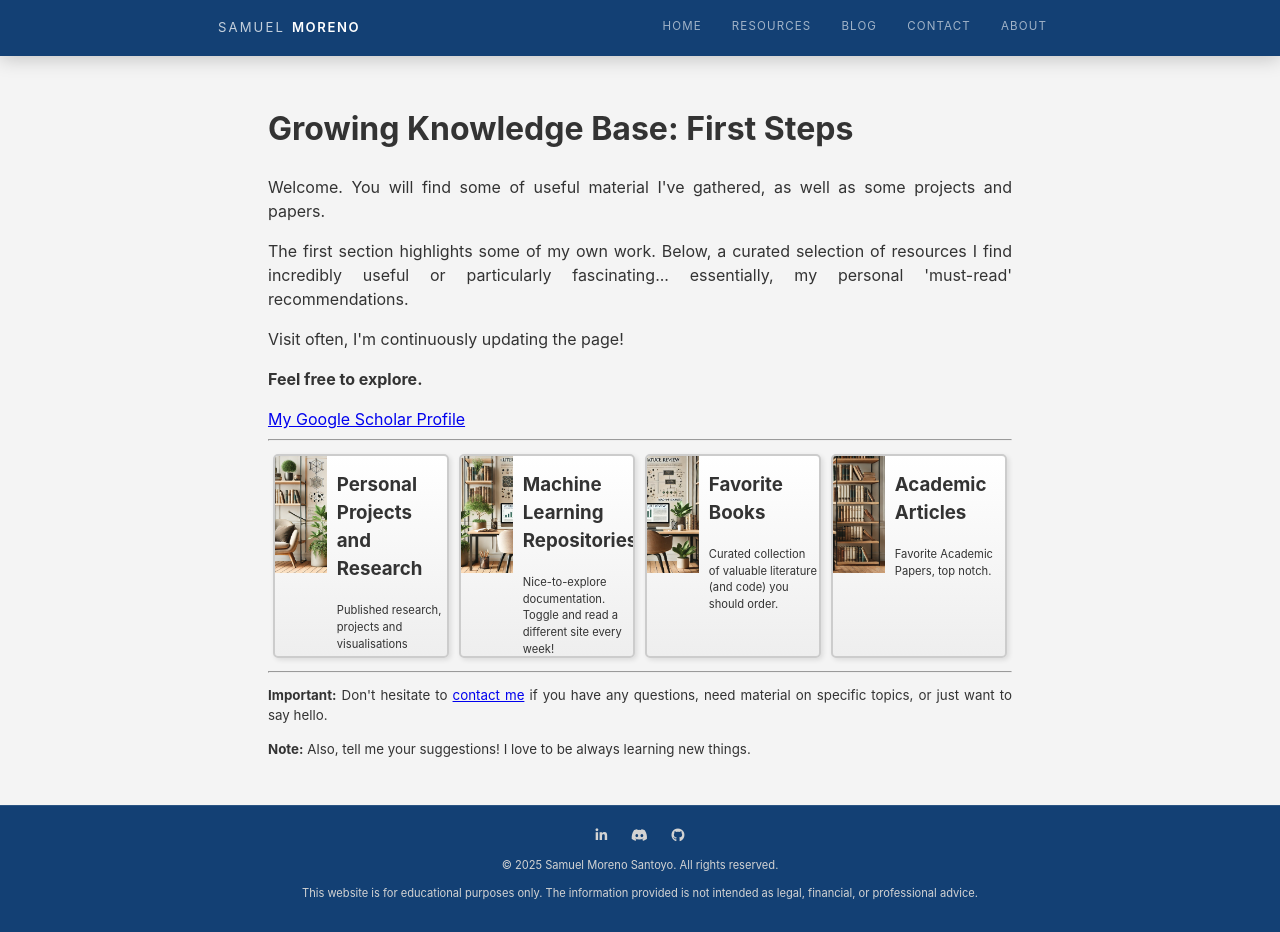
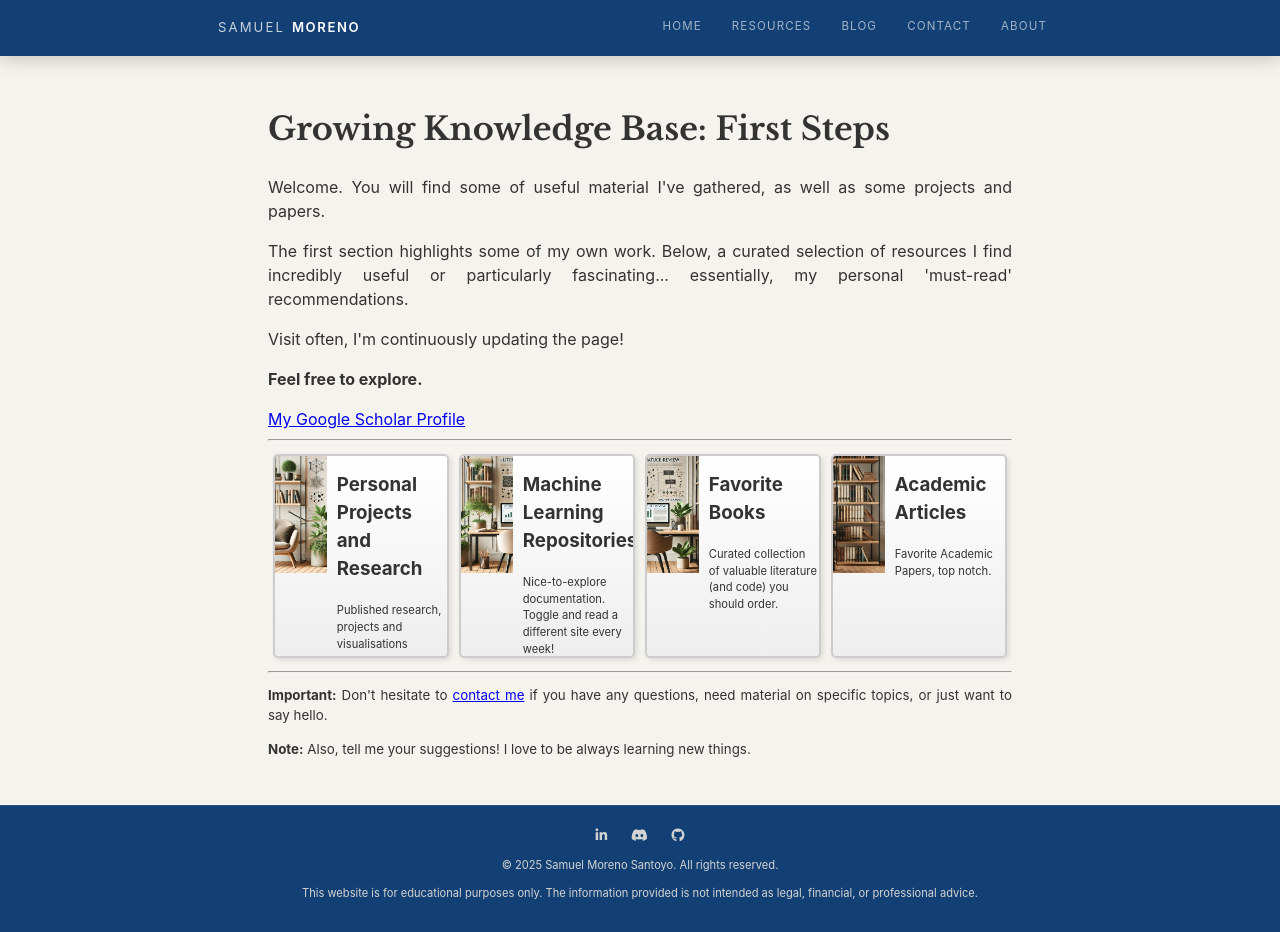
Before and after one commit to GregSom-MSc/GregSom-MSc.github.io, a Jekyll site: the page built from research.html, in a window 1280 px wide and 932 px high. Built offline with Jekyll 4.4.1, drawn with Linux system fonts in a browser that asks for light colours.

Commit message:
Google Fonts ad background.

```diff
--- a/_layouts/default.html
+++ b/_layouts/default.html
@@ -75,6 +75,9 @@
       content="{{ '/assets/Images/favicon.ico' | relative_url }}"
     />
 
+    <link rel="preconnect" href="https://fonts.googleapis.com">
+    <link rel="preconnect" href="https://fonts.gstatic.com" crossorigin>
+    <link href="https://fonts.googleapis.com/css2?family=Libre+Baskerville:ital,wght@0,400;0,700;1,400&display=swap" rel="stylesheet">
     <title>{{ page.title }}</title>
     <link
       rel="stylesheet"
--- a/assets/css/style.css
+++ b/assets/css/style.css
@@ -6,7 +6,7 @@
   font-weight: 400;
   line-height: 1.5;
   min-height: 100vh;
-  background-color: #f4f4f4;
+  background-color: #F5F3ED;
   color: #333;
   margin: 0;
   padding: 0;
@@ -140,10 +140,15 @@
   line-height: 1.6;
 }
 
+h1,
+h2 {
+  font-family: 'Libre Baskerville', Georgia, serif;
+}
+
 .hero-text h1 {
   margin-top: 0;
   margin-bottom: 0.25rem;
-  font-size: 1.6rem;
+  font-size: 1.55rem;
 }
 
 .tagline {
```
